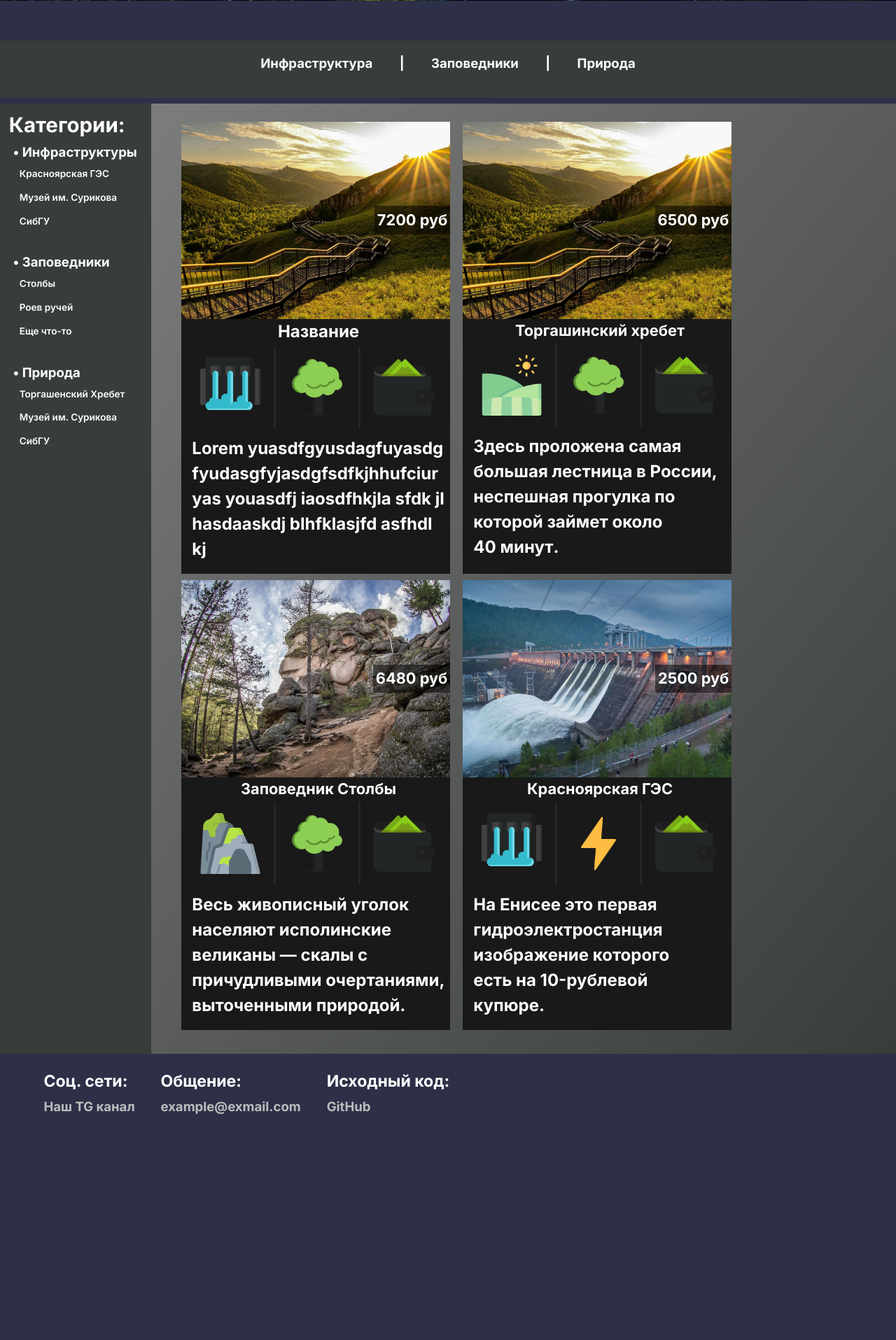
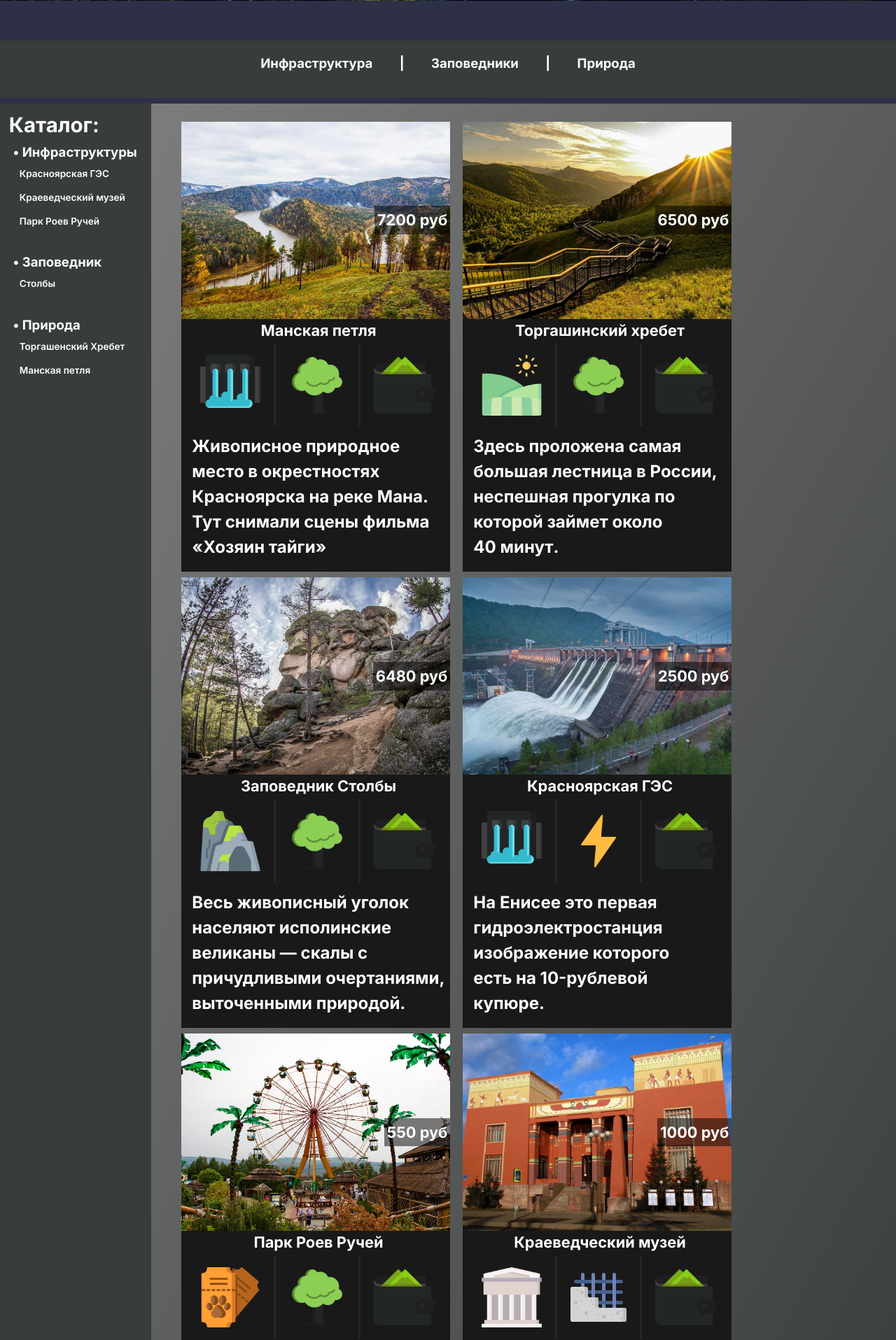
Before and after one commit to Palcas267/KrasTour_hakaton, a Flask app: page /catalog in a window 1280 px wide. Shown: the part 899-2814 px from the top of the page at 70% size. Run offline with Flask 3, Linux system fonts and the light colour scheme.

Commit message:
Last update. Day 10...

```diff
--- a/templates/base.html
+++ b/templates/base.html
@@ -47,7 +47,7 @@
         </div>
         <div style="display: flex; justify-content: flex-start; flex-direction: column; margin-left: 3%;">
             <h3 class="footer-headline">Общение:</h3>
-            <span class="section-text" style="color: #BCBCBC;">example@exmail.com</span>
+            <span class="section-text" style="color: #BCBCBC;">developbilders@gmail.com</span>
         </div>
         <div style="display: flex; justify-content: flex-start; flex-direction: column; flex-start; margin-left: 3%; justify-self: center;">
             <h3 class="footer-headline">Исходный код:</h3>
@@ -69,7 +69,7 @@
     <div class="modal-content">
         <div style="">
             <span id="closeSprt" class="close">&times;</span>
-            <p class="section-text">Пишите по почте: example@expl.com</p>
+            <p class="section-text">Если хотите проконсультироваться, у вас возникла проблема или вы хотите что-то предложить, пишите на почту: developbilders@gmail.com</p>
         </div>
     </div>
 
@@ -80,7 +80,15 @@
     <div class="modal-content">
         <span id="closeAbt" class="close">&times;</span>
         <h3 class="headline3">О нас</h3>
-        <p class="section-text">Мы реально крутая и очень (команда) добрая команда и исполнители топового сайта для тебя брат</p>
+        <p class="section-text">Мы команда Develop bulder’s, которая принимает участие в Хакатоне.
+            Наша команда состоит из 2-х человек:
+            <br> <br>
+            <br> Инженер - Донцов Сергей
+            <br> Дизайнер - Мокроусов Максим
+            <br> <br>
+            <br> Программисты на python уже как 2 год.
+
+        </p>
     </div>
 
 </div>
--- a/templates/catalog.html
+++ b/templates/catalog.html
@@ -18,29 +18,26 @@
     </div>
     <div style="display: flex; flex-direction: row;">
         <a name="catalog" style="width: 20%; padding: 1%; background-color: #383D3B; display: flex; flex-direction: column;">
-            <h3 class="headline3">Категории:</h3>
+            <h3 class="headline3">Каталог:</h3>
             <span class="section-text" style="color: white; margin-left: 3%; ">
                 • Инфраструктуры
                 <span class="section-text aside-category">
                     <div>Красноярская ГЭС</div>
-                    <div>Музей им. Сурикова</div>
-                    <div>СибГУ</div>
+                    <div>Краеведческий музей</div>
+                    <div>Парк Роев Ручей</div>
                 </span><br>
             </span>
             <span class="section-text" style="color: white; margin-left: 3%;">
-                • Заповедники
+                • Заповедник
                 <span class="section-text aside-category">
                     <div>Столбы</div>
-                    <div>Роев ручей</div>
-                    <div>Еще что-то</div>
                 </span><br>
             </span>
             <span class="section-text" style="color: white; margin-left: 3%;">
                 • Природа
                 <span class="section-text aside-category">
                     <div>Торгашенский Хребет</div>
-                    <div>Музей им. Сурикова</div>
-                    <div>СибГУ</div>
+                    <div>Манская петля</div>
                 </span><br>
             </span>
         </a>
@@ -48,15 +45,19 @@
             <div class="item" style="background-color: #191919">
                 <a href="https://extraguide.ru/russia/krasnoyarsk/excursion-49085/" style="display: block; text-decoration: none;">
                     <div style="margin-bottom: 0.4em; ">
-                        <div style="height: 282px; width: 384px; background: url('static/images/green_hills.jpg'); background-position: center center; background-size: cover; display: flex; justify-content: center; flex-direction: column; align-items: flex-end;">
+                        <div style="height: 282px; width: 384px; background: url('static/images/petla.jpg'); background-position: center center; background-size: cover; display: flex; justify-content: center; flex-direction: column; align-items: flex-end;">
                             <span class="price">7200 руб</span>
                         </div>
                         <div class="item-inf" style="padding-left: 2%;">
-                            <div style="text-align: center;">Название</div>
+                            <div style="text-align: center; font-size: 1.7vw">Манская петля</div>
                             <div>
                                 <img src="static/images/hydro-power.png" style="padding: 5%; width: 33%"><img src="static/images/tree.png" style="padding: 5%; border-left: 3px solid #232627; border-right: 3px solid #232627; width: 33%"><img src="static/images/wallet.png" style="padding: 5%; width: 33%">
                             </div>
-                            <div style="word-break: break-all; padding: 2%">Lorem yuasdfgyusdagfuyasdgfyudasgfyjasdgfsdfkjhhufciur yas youasdfj iaosdfhkjla sfdk jlhasdaaskdj blhfklasjfd asfhdl kj</div>
+                            <div style="word-break: break-all; padding: 2%">Живописное природное
+                                <br> место в окрестностях
+                                <br> Красноярска на реке Мана.
+                                <br> Тут снимали сцены фильма
+                                <br> «Хозяин тайги»</div>
                         </div>
                     </div>
                 </a>
@@ -121,6 +122,46 @@
                     </div>
                 </a>
             </div>
+            <div class="item" style="background-color: #191919">
+                <a href="https://roev.ru/kupit-bilety/" style="display: block; text-decoration: none;">
+                    <div style="margin-bottom: 0.4em; ">
+                        <div style="height: 282px; width: 384px; background: url('static/images/parkroy.jpg'); background-position: center center; background-size: cover; display: flex; justify-content: center; flex-direction: column; align-items: flex-end;">
+                            <span class="price">550 руб</span>
+                        </div>
+                        <div class="item-inf" style="padding-left: 2%;">
+                            <div style="text-align: center; font-size: 1.7vw">Парк Роев Ручей</div>
+                            <div>
+                                <img src="static/images/tickets.png" style="padding: 5%; width: 33%"><img src="static/images/tree.png" style="padding: 5%; border-left: 3px solid #232627; border-right: 3px solid #232627; width: 33%"><img src="static/images/wallet.png" style="padding: 5%; width: 33%">
+                            </div>
+                            <div style="word-break: break-all; padding: 2%">Отличное место для отдыха
+                                <br> и прогулок всем любителям
+                                <br> флоры и фауны. Уютный,
+                                <br> красивый,большой парк.
+                                <br> Который часто расширяется. </div>
+                        </div>
+                    </div>
+                </a>
+            </div>
+            <div class="item" style="background-color: #191919">
+                <a href="https://extraguide.ru/russia/krasnoyarsk/excursion-49115/" style="display: block; text-decoration: none;">
+                    <div style="margin-bottom: 0.4em; ">
+                        <div style="height: 282px; width: 384px; background: url('static/images/caption.jpg'); background-position: center center; background-size: cover; display: flex; justify-content: center; flex-direction: column; align-items: flex-end;">
+                            <span class="price">1000 руб</span>
+                        </div>
+                        <div class="item-inf" style="padding-left: 2%;">
+                            <div style="text-align: center; font-size: 1.7vw">Краеведческий музей</div>
+                            <div>
+                                <img src="static/images/musey.png" style="padding: 5%; width: 33%"><img src="static/images/concrete.png" style="padding: 5%; border-left: 3px solid #232627; border-right: 3px solid #232627; width: 33%"><img src="static/images/wallet.png" style="padding: 5%; width: 33%">
+                            </div>
+                            <div style="word-break: break-all; padding: 2%">Один из старейших музеев
+                                <br> Сибири и Дальнего Востока,
+                                <br> один из крупнейших музеев
+                                <br> России. Научный и
+                                <br> образовательный центр. </div>
+                        </div>
+                    </div>
+                </a>
+            </div>
         </div>
     </div>
 
--- a/templates/index.html
+++ b/templates/index.html
@@ -13,9 +13,9 @@
         <div style="display: flex-inline; flex-direction: column; align-items: flex-start; margin-left: -3%;">
             <h2 class="headline" style="padding-top: 0.5em; padding-left: 0.5em; margin-bottom: 2em;">Мы, потому что:</h2>
             <div style="padding-bottom: 4em; background-image: url('static/images/campfire.png'); background-repeat: no-repeat; background-position: center center; background-size: cover;">
-                <p class="section-text whywe-block" style="display: inline-block;">Делаем свою<br> работу быстро<br> и качесвенно</p><br>
+                <p class="section-text whywe-block" style="display: inline-block;">Делаем свою <br> работу быстро <br> и качественно</p><br>
                 <p style="margin-left: 15vw;" class="section-text whywe-block">Уникальные и <br>интересные<br> маршруты</p><br>
-                <p class="section-text whywe-block" style="display: inline-block;">Лучшие на<br> рынке уже как<br> 200 лет</p>
+                <p class="section-text whywe-block" style="display: inline-block;">Проверенные <br> гиды, хорошие <br> цены </p>
             </div>
         </div>
         <p class="headline" style="display: flex-inline; align-self: center; margin-bottom: -1.7em">}</p>
--- a/templates/register.html
+++ b/templates/register.html
@@ -9,7 +9,7 @@
             <button type="submit" id="sign-in" class="btn orange-circle-btn" style="font-size: 1.5vw; align-self: flex-start; margin-top: 13%; padding-right: 4%; padding-left: 4%;" disabled>Продолжить ➜</button>
         </form>
         <div style="display: flex; flex-direction: column; justify-content: space-between; word-break: break-all; padding: 1%; padding-left: 3%; max-width: 60%">
-            <span class="section-text" style="color: #BCBCBC;">Соглашаясб</span>
+            <span class="section-text" style="color: #BCBCBC;">Соглашаясь с нашей политикой, вы принимаете <br> все условия описанные <a href="https://www.kaspersky.ru/resource-center/preemptive-safety/what-is-netiquette">здесь</a>. Регистрация по почте сделана для <br> вашего удобства. Сайт полностью бесплатный и не может <br> требовать с вас деньги. </span>
             <label class="section-text" style="color: white"><input class="form-check-input" onclick="button_undisabled()" id="sogl" type="checkbox"> Я соглашаюсь и принимаю условия пользования сайта</label>
         </div>
     </div>
```
Also changed, not shown: instance/shop.db, static/images/caption.jpg (added), static/images/concrete.png (added), static/images/musey.png (added), static/images/parkroy.jpg (added), static/images/tickets.png (added).
